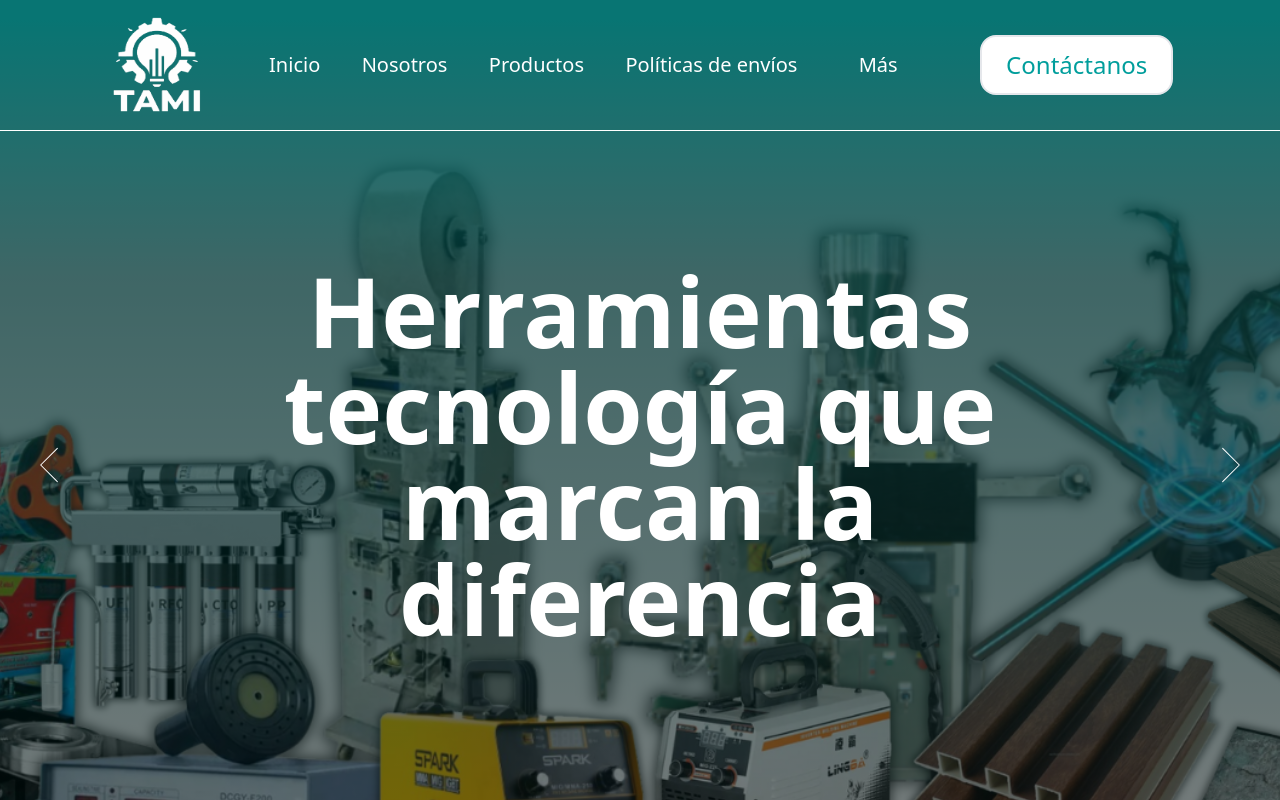
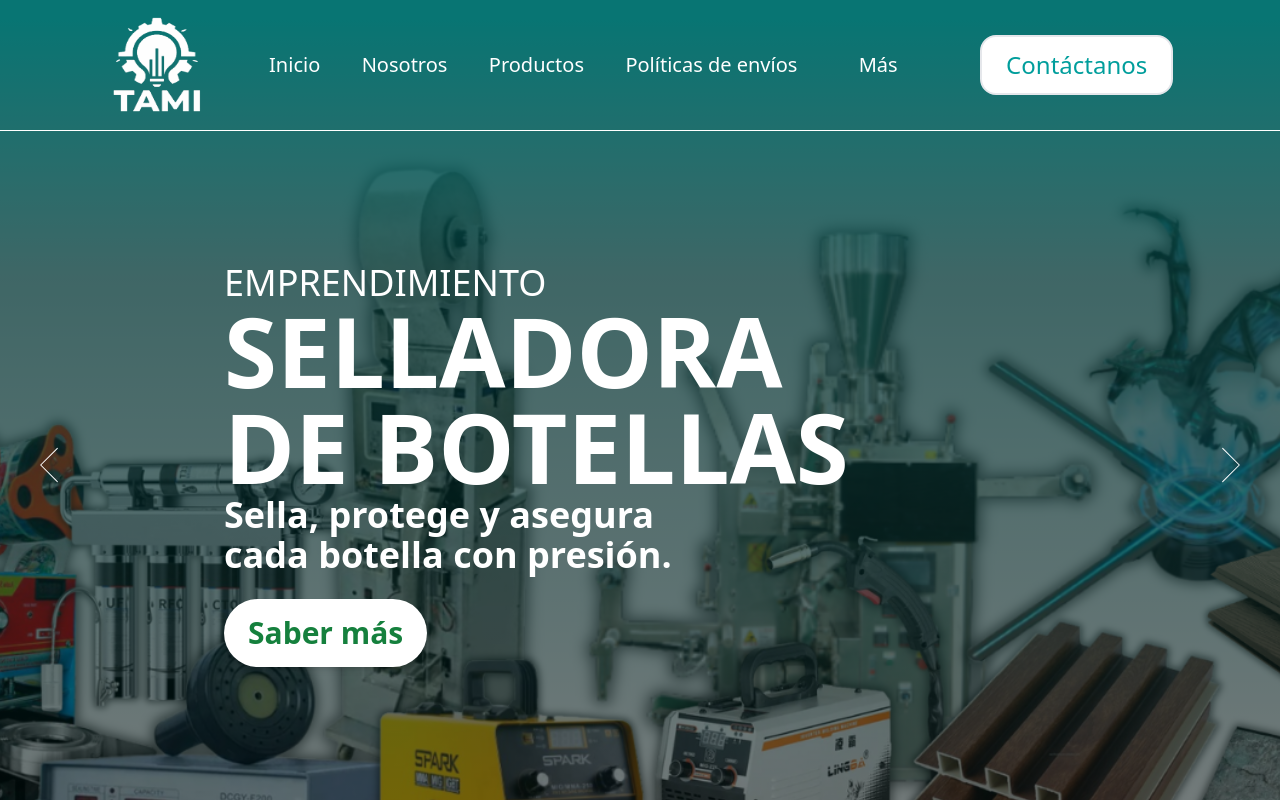
Before and after one commit to yuntasproducciones/tami-teams, a React (Vite) app in the folder frontend/: page /products in a window 1280 px wide. Both pictures are taken after a click on the button 49 px from the left and 465 px from the top of the page. Shown: the top 800 px of the page. Built offline with nearby package versions, Linux system fonts and the light colour scheme.

Commit message:
Fix coreccion de errores y Mejoramiento page Productos

```diff
--- a/frontend/src/presentation/components/Blog/Blog.tsx
+++ b/frontend/src/presentation/components/Blog/Blog.tsx
@@ -4,7 +4,7 @@ import styles from "../../../styles/Blog.module.css";
 import Blog1 from '../../../../public/assets/images/blog/Blog1.jpg';
 import Blog2 from '../../../../public/assets/images/blog/Blog2.jpg';
 import Blog3 from '../../../../public/assets/images/blog/Blog3.jpg';
-import mascota from '../../../../public/assets/logos/mascota_tami.webp';
+import mascota from '../../../../public/assets/images/logos/mascota_tami.webp';
 import rayos from '../../../../public/assets/images/blog/BLOG PORTDADA.png';
 
 const Blog: React.FC = () => {
--- a/frontend/src/presentation/components/Navbar.tsx
+++ b/frontend/src/presentation/components/Navbar.tsx
@@ -9,7 +9,7 @@ import twitterIcon from '../../../public/assets/icons/TWITTER.svg';
 import facebookIcon from '../../../public/assets/icons/FACEBOOK.svg';
 import instagramIcon from '../../../public/assets/icons/INSTAGRAM.svg';
 import emailIcon from '../../../public/assets/icons/EMAIL.svg';
-// import "../../styles/prueba.css"
+
 
 const Navbar = () => {
   const [isScrolled, setIsScrolled] = useState(false);
--- a/frontend/src/presentation/components/blog/Blog.tsx
+++ b/frontend/src/presentation/components/blog/Blog.tsx
@@ -4,7 +4,7 @@ import styles from "../../../styles/Blog.module.css";
 import Blog1 from '../../../../public/assets/images/blog/Blog1.jpg';
 import Blog2 from '../../../../public/assets/images/blog/Blog2.jpg';
 import Blog3 from '../../../../public/assets/images/blog/Blog3.jpg';
-import mascota from '../../../../public/assets/logos/mascota_tami.webp';
+import mascota from '../../../../public/assets/images/logos/mascota_tami.webp';
 import rayos from '../../../../public/assets/images/blog/BLOG PORTDADA.png';
 
 const Blog: React.FC = () => {
--- a/frontend/src/presentation/components/productos/ImgSec.tsx
+++ b/frontend/src/presentation/components/productos/ImgSec.tsx
@@ -1,27 +1,47 @@
 import { useState } from "react";
-import imgT from "../../../../public/assets/images/Productos/imagen_productos.png";
+import img1 from "../../../../public/assets/images/Productos/imagen_productos.png";
 
 interface Slide {
   image: string;
   title: string;
+  subTitulo1?: string;
+  subTitulo2?: string;
   items?: string[];
 }
 
 const ImgSect = () => {
   const slides: Slide[] = [
     {
-      image: imgT,
+      image: img1,
       title: "NUESTROS \n PRODUCTOS",
       items: [],
     },
     {
-      image: imgT,
-      title: "Equipos de alta \n tecnología para \n impulsar tu negocio",
+      image: img1,
+      subTitulo1: "EMPRENDIMIENTO",
+      title: "SELLADORA \n DE VASOS",
+      subTitulo2: "Los derrames jamás volverán \n a ser un problema",
       items: [],
     },
     {
-      image: imgT,
-      title: "Herramientas \n tecnología que \n marcan la diferencia",
+      image: img1,
+      subTitulo1: "TRABAJO",
+      title: "SOLDADORA \n SPARK",
+      subTitulo2: "Potencia, versatilidad y resultados \n de calidad con la soldadura SPARK",
+      items: [],
+    },
+    {
+      image: img1,
+      subTitulo1: "DECORACIÓN",
+      title: "VENTILADOR \n HOLOGRÁFICO",
+      subTitulo2: "Impulsa tu marca con \n nuestros hologramas",
+      items: [],
+    },
+    {
+      image: img1,
+      subTitulo1: "EMPRENDIMIENTO",
+      title: "SELLADORA \n DE BOTELLAS",
+      subTitulo2: "Sella, protege y asegura \n cada botella con presión.",
       items: [],
     },
   ];
@@ -42,16 +62,22 @@ const ImgSect = () => {
       style={{
         backgroundImage: `linear-gradient(to bottom, rgb(16, 235, 231) 2%, rgba(0, 158, 155, 0.5) 30%, rgba(0, 158, 155, 0) 100%), url(${slides[currentSlide].image})`,
       }}>
-      <div className="absolute inset-0 bg-black bg-opacity-50 flex items-center justify-center text-center px-5">
-        <div className="text-white max-w-3xl">
-          <h1 className="text-3xl md:text-8xl sm:text-4xl font-bold whitespace-pre-line">
+      <div className="absolute inset-0 bg-black bg-opacity-50 flex items-center justify-center md:justify-start text-center md:text-left px-6 md:px-40">
+        <div className="text-white max-w-3xl mx-auto md:ml-16">
+          <h2 className="sm:text-3xl md:text-4xl whitespace-pre-line">
+            {slides[currentSlide].subTitulo1}
+          </h2>
+          <h1 className={`text-3xl sm:text-5xl md:text-8xl font-bold whitespace-pre-line ${currentSlide === 0 ? "text-center" : ""}`}>
             {slides[currentSlide].title}
           </h1>
-          <ul className="mt-5 text-xl md:text-lg sm:text-base">
-            {slides[currentSlide].items?.map((item: string, index: number) => (
-              <li key={index}>{item}</li>
-            ))}
-          </ul>
+          <h3 className="sm:text-3xl md:text-4xl font-bold whitespace-pre-line">
+            {slides[currentSlide].subTitulo2}
+          </h3>
+          {slides[currentSlide].subTitulo2 && currentSlide !== 0 && (
+            <button className="text-3xl mt-6 px-6 py-4 bg-white text-green-700 font-bold rounded-full shadow-md hover:bg-gray-100 transition">
+              Saber más
+            </button>
+          )}
         </div>
       </div>
 
@@ -63,7 +89,7 @@ const ImgSect = () => {
 
       <button onClick={handleNext} className="absolute right-4 top-1/2 transform -translate-y-1/2 text-white p-2 rounded hover:bg-opacity-75">
         <svg width="50" height="50" viewBox="0 0 24 24" fill="none" xmlns="http://www.w3.org/2000/svg">
-          <path d="M8 4L16 12L8 20" stroke="white"  strokeWidth="0.5"  strokeLinecap="round"  strokeLinejoin="round" />
+          <path d="M8 4L16 12L8 20" stroke="white" strokeWidth="0.5" strokeLinecap="round" strokeLinejoin="round"/>
         </svg>
       </button>
 
@@ -72,11 +98,7 @@ const ImgSect = () => {
           <button
             key={index}
             onClick={() => setCurrentSlide(index)}
-            className={`w-4 h-4 rounded-full transition-transform duration-300 ${
-              index === currentSlide
-                ? "bg-white scale-125"
-                : "bg-gray-400 hover:bg-gray-300"
-            }`}
+            className={`w-4 h-4 rounded-full transition-transform duration-300 ${index === currentSlide ? "bg-white scale-125" : "bg-gray-400 hover:bg-gray-300"}`}
           />
         ))}
       </div>
```
